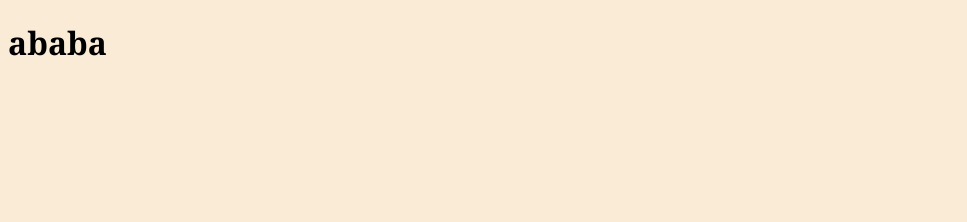
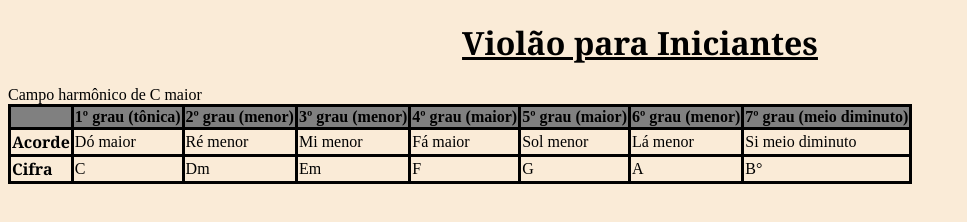
Before and after one commit to GabDuarte02/Pagina-Viol-o, a plain HTML site: page index.html in a window 1280 px wide. Shown: the whole page, without its empty margins (0-967 px from the left). Drawn offline with Linux system fonts and the light colour scheme.

Commit message:
Update index.html

```diff
--- a/index.html
+++ b/index.html
@@ -2,7 +2,7 @@
 <html lang="pt-BR">
 <head>
     <meta charset="UTF-8">
-    <meta name="author" content="Gabriel Santos, Erik Jhonata">
+    <meta name="author" content="Gabriel Santos, Erik Jhonata, Caio Henrique">
     <meta name="keywords" content="violao, violão, tutorial, música, musica, aprender, cifras, exercicios violao, exercícios violão, exercícios, exercicios">
     <meta name="viewport" content="width=device-width, initial-scale=1.0">
     <link rel="icon" type="image/x-icon" href="violao.ico">
@@ -10,6 +10,44 @@
     <title>Violão para Iniciantes</title>
 </head>
 <body>
-    <h1>ababa</h1>
+    <h1 class="principal">Violão para Iniciantes</h1>
+
+    <table>
+        <thead>
+            <th></th>
+            <th>1º grau (tônica)</th>
+            <th>2º grau (menor)</th>
+            <th>3º grau (menor)</th>
+            <th>4º grau (maior)</th>
+            <th>5º grau (maior)</th>
+            <th>6º grau (menor)</th>
+            <th>7º grau (meio diminuto)</th>
+        </thead>
+
+        <tbody>
+            <tr>
+                <td class="topicoTabela1">Acorde</td>
+                <td>Dó maior</td>
+                <td>Ré menor</td>
+                <td>Mi menor</td>
+                <td>Fá maior</td>
+                <td>Sol menor</td>
+                <td>Lá menor</td>
+                <td>Si meio diminuto</td>
+            </tr>
+
+            <tr>
+                <td class="topicoTabela1">Cifra</td>
+                <td>C</td>
+                <td>Dm</td>
+                <td>Em</td>
+                <td>F</td>
+                <td>G</td>
+                <td>A</td>
+                <td>B°</td>
+            </tr>
+            <tfoot>Campo harmônico de C maior</tfoot>
+        </tbody>
+    </table>
 </body>
 </html>
```
